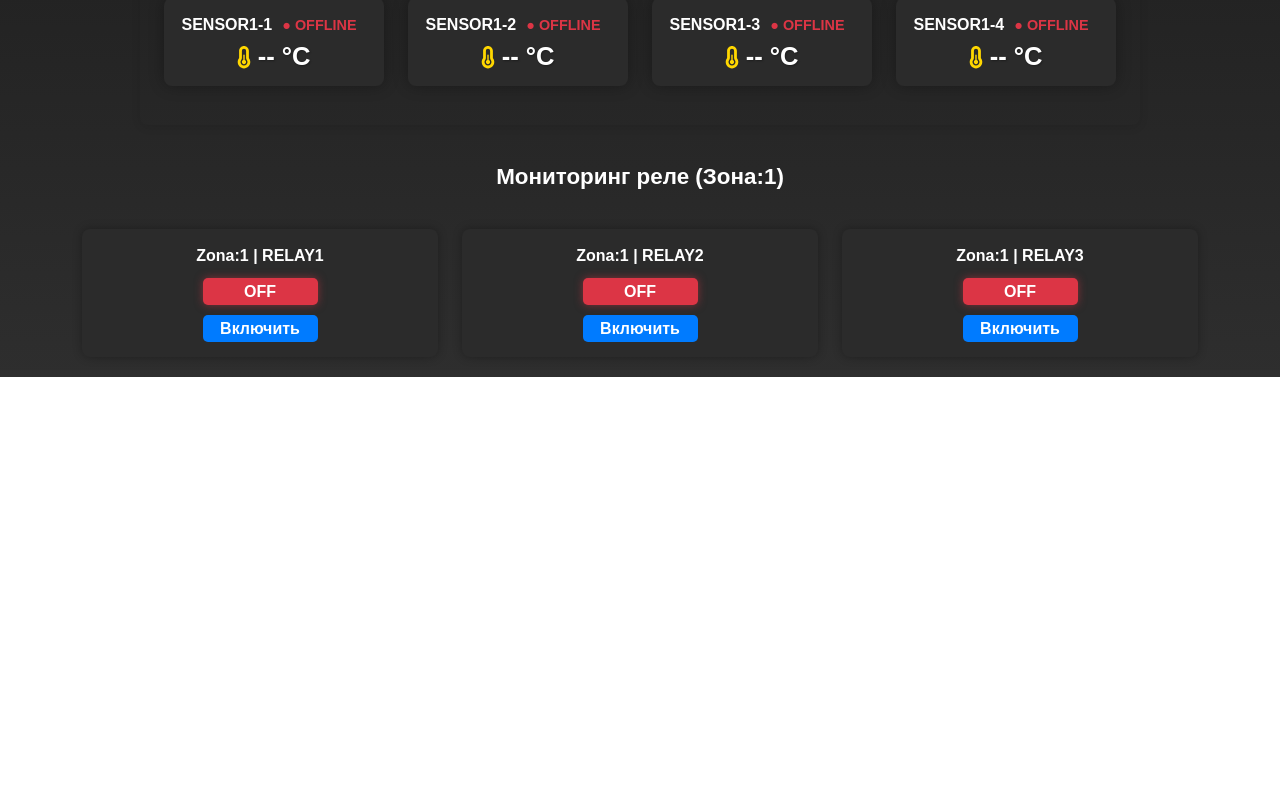
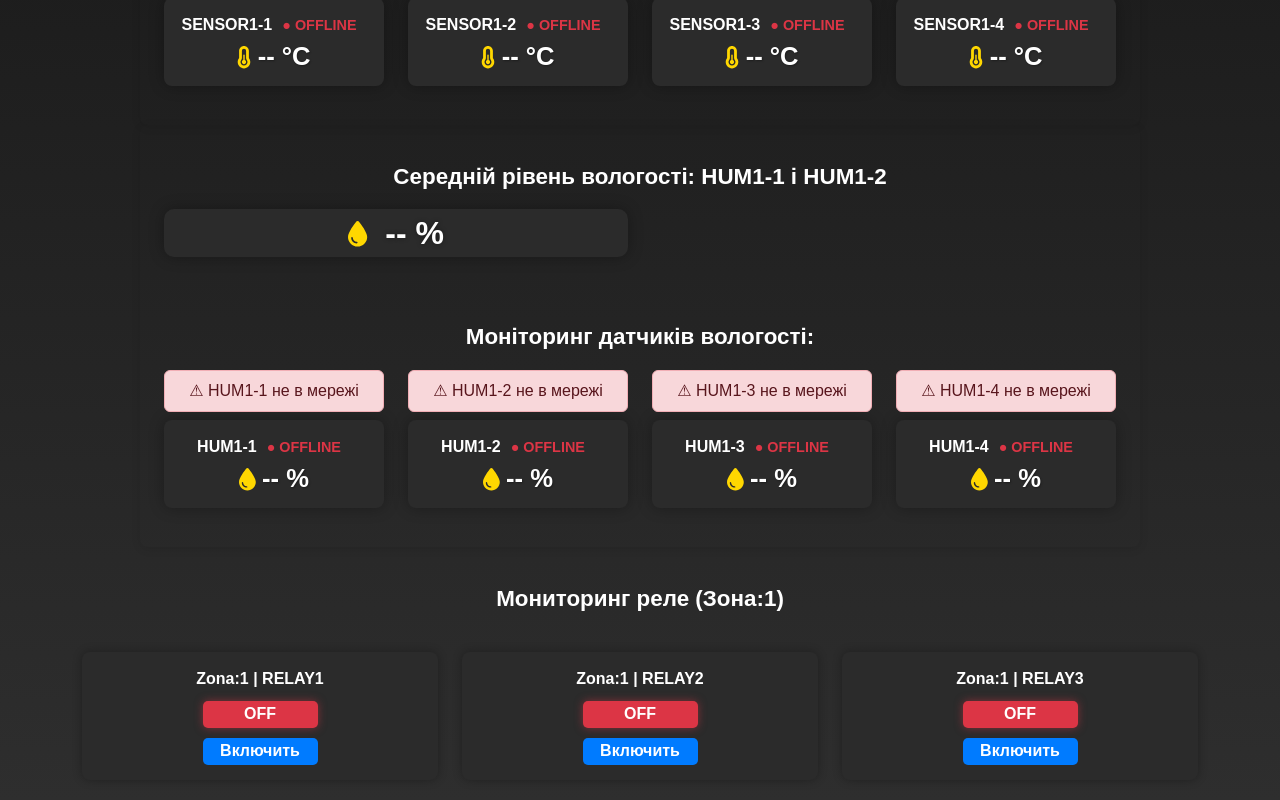
Before and after one commit to DITGDIGENTIS/ditgdigentis, a Next.js app: page / in a window 1280 px wide. Shown: the part 736-1536 px from the top of the page. Before the commit the page ends 1113 px from the top, so only its background shows below. Built offline with nearby package versions, Linux system fonts and the light colour scheme; no server answers.

Commit message:
Humidity monitor  1 2

```diff
--- /dev/null
+++ b/src/app/api/humidity/route.ts
@@ -0,0 +1,48 @@
+import { NextRequest, NextResponse } from "next/server";
+import { writeFile, readFile, access } from "fs/promises";
+import { constants } from "fs";
+import path from "path";
+
+const filePath = path.resolve("/tmp/humidity_sensors.json");
+
+type HumidityMap = {
+  [key: string]: {
+    id: string;
+    humidity: number | string;
+    timestamp: number;
+  };
+};
+
+export async function POST(req: NextRequest) {
+  try {
+    const body: HumidityMap = await req.json();
+    await writeFile(filePath, JSON.stringify(body, null, 2), "utf8");
+
+    return NextResponse.json({ status: "ok", received: Object.keys(body).length });
+  } catch (err) {
+    console.error("Ошибка при записи влажности:", err);
+    return NextResponse.json({ error: "Failed to save humidity data" }, { status: 500 });
+  }
+}
+
+export async function GET() {
+  try {
+    await access(filePath, constants.F_OK);
+    const raw = await readFile(filePath, "utf8");
+    const data: HumidityMap = JSON.parse(raw);
+
+    const filtered = Object.fromEntries(
+      Object.entries(data).filter(([key]) => key.startsWith("HUM1-"))
+    );
+
+    return NextResponse.json({
+      sensors: filtered,
+      serverTime: Date.now(),
+    });
+  } catch {
+    return NextResponse.json({
+      sensors: {},
+      serverTime: Date.now(),
+    });
+  }
+}
--- a/src/app/page.tsx
+++ b/src/app/page.tsx
@@ -4,6 +4,7 @@ import { useEffect, useState } from "react";
 import ServerStatus from "../components/ServerStatus";
 import { ZonaStatus } from "../components/ZonaStatus";
 import { SensorMonitor } from "../components/SensorMonitor";
+import { HumidityMonitor } from "../components/HumidityMonitor";
 import ZonaTemperature from "../components/ZonaTemperature";
 import ZonaRelay from "../components/ZonaRelay";
 
@@ -45,6 +46,7 @@ export default function Home() {
       <ZonaStatus />
       <ZonaTemperature />
       <SensorMonitor />
+      <HumidityMonitor />
       <ZonaRelay />
 
       <style jsx>{`
--- /dev/null
+++ b/src/components/HumidityMonitor.tsx
@@ -0,0 +1,137 @@
+"use client";
+
+import { useEffect, useRef, useState } from "react";
+import { FontAwesomeIcon } from "@fortawesome/react-fontawesome";
+import { faTint } from "@fortawesome/free-solid-svg-icons";
+
+type RawHumidityItem = {
+  id: string;
+  humidity: number | string;
+  timestamp: number;
+};
+
+type RawHumidityResponse = {
+  sensors: {
+    [sensorKey: string]: RawHumidityItem;
+  };
+  serverTime: number;
+};
+
+type HumidityData = {
+  id: string;
+  humidity: string;
+  online: boolean;
+  timestamp: number;
+  age: number;
+};
+
+const HUMIDITY_KEYS = ["HUM1-1", "HUM1-2", "HUM1-3", "HUM1-4"];
+const TIMEOUT_MS = 5 * 60 * 1000;
+
+export function HumidityMonitor() {
+  const [sensors, setSensors] = useState<HumidityData[]>([]);
+  const sensorCache = useRef<Record<string, HumidityData>>({});
+
+  useEffect(() => {
+    const fetchHumidity = async () => {
+      try {
+        const res = await fetch("/api/humidity", { cache: "no-store" });
+        const response: RawHumidityResponse = await res.json();
+        const data = response.sensors;
+        const serverTime = response.serverTime;
+
+        HUMIDITY_KEYS.forEach((key) => {
+          const raw = data[key];
+          if (!raw) return;
+
+          sensorCache.current[key] = {
+            id: key,
+            humidity: raw.humidity?.toString() || "--",
+            timestamp: raw.timestamp,
+            age: serverTime - raw.timestamp,
+            online: true,
+          };
+        });
+
+        const updatedList = HUMIDITY_KEYS.map((key) => {
+          const cached = sensorCache.current[key];
+          const isOffline =
+            !cached?.timestamp || serverTime - cached.timestamp > TIMEOUT_MS;
+
+          return {
+            id: key,
+            humidity: !isOffline ? cached?.humidity || "--" : "--",
+            online: !isOffline,
+            timestamp: cached?.timestamp || 0,
+            age: cached?.timestamp ? serverTime - cached.timestamp : 0,
+          };
+        });
+
+        setSensors(updatedList);
+      } catch (error) {
+        console.error("Ошибка получения влажности:", error);
+      }
+    };
+
+    fetchHumidity();
+    const interval = setInterval(fetchHumidity, 3000);
+    return () => clearInterval(interval);
+  }, []);
+
+  const filtered = sensors.filter(
+    (s) => s.id === "HUM1-1" || s.id === "HUM1-2"
+  );
+
+  const validValues = filtered
+    .filter((s) => s.online && !isNaN(Number(s.humidity)))
+    .map((s) => parseFloat(s.humidity));
+
+  const averageHumidity =
+    validValues.length > 0
+      ? (validValues.reduce((acc, h) => acc + h, 0) / validValues.length).toFixed(2)
+      : "--";
+
+  return (
+    <div className="container sensor-container p-4">
+      <h2 className="text-center mb-1">Середній рівень вологості: HUM1-1 і HUM1-2</h2>
+      <div className="row">
+        <div className="col-12 col-md-6 pb-2">
+          <div className="top-average-temp-block">
+            <div className="top-average-temp-label">
+              <FontAwesomeIcon icon={faTint} />{" "}
+              <span className="top-average-temp-data">{averageHumidity} %</span>
+            </div>
+          </div>
+        </div>
+      </div>
+
+      <h2 className="text-center mt-4 mb-1">Моніторинг датчиків вологості:</h2>
+      <div className="row">
+        {sensors.map((sensor, index) => (
+          <div key={index} className="col-6 col-md-3">
+            {!sensor.online && (
+              <div className="alert alert-danger text-center p-2 mb-2">
+                ⚠ {sensor.id} не в мережі
+              </div>
+            )}
+            <div className="average-temp-block">
+              <div className="description-temp-block">
+                {sensor.id}
+                <button
+                  className={`status-button ${sensor.online ? "online" : "offline"}`}
+                  title={`Sensor ${sensor.online ? "Online" : "Offline"}`}
+                >
+                  ● {sensor.online ? "ONLINE" : "OFFLINE"}
+                </button>
+              </div>
+              <div className="average-temp-label">
+                <FontAwesomeIcon icon={faTint} />{" "}
+                <span className="average-temp-data">{sensor.humidity} %</span>
+              </div>
+            </div>
+          </div>
+        ))}
+      </div>
+    </div>
+  );
+}
```
